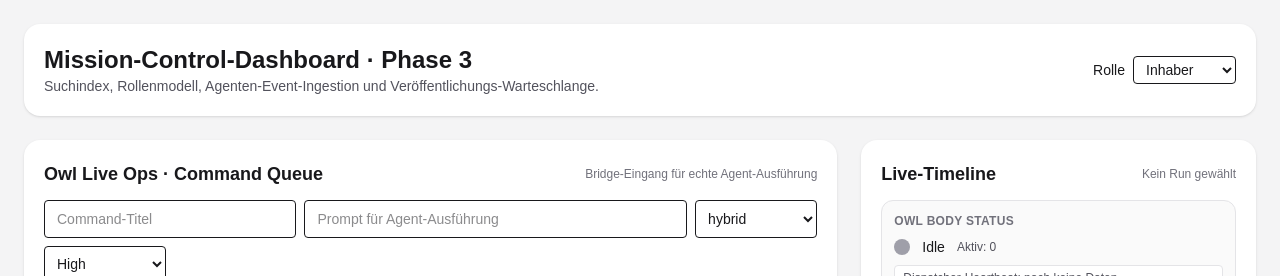
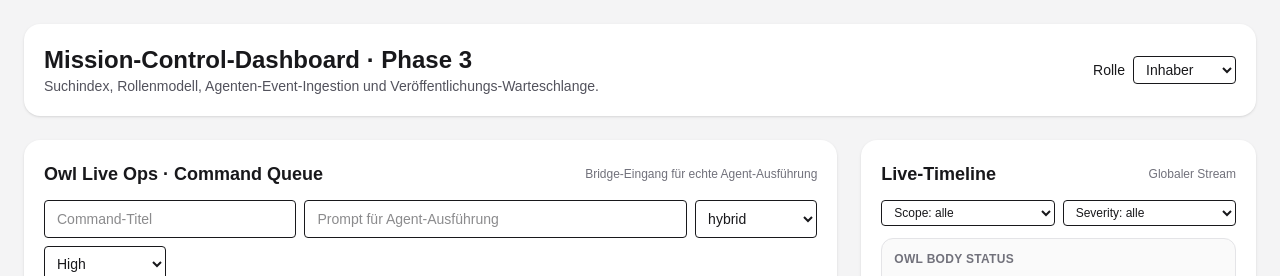
Before and after one commit to hdisli/Handoff-Report-Generator, a Next.js app in the folder mission-control/: page / in a window 1280 px wide. Shown: the top 276 px of the page. Built offline with nearby package versions, Linux system fonts and the light colour scheme; no server answers.

Commit message:
feat(owl): global live timeline filters for run events

```diff
--- a/mission-control/convex/commandQueue.ts
+++ b/mission-control/convex/commandQueue.ts
@@ -280,6 +280,53 @@ export const listRunEvents = query({
   },
 });
 
+export const listRecentRunEvents = query({
+  args: {
+    limit: v.optional(v.number()),
+    scope: v.optional(v.union(v.literal("all"), v.literal("main"), v.literal("subagent"), v.literal("hybrid"))),
+    severity: v.optional(v.union(v.literal("all"), v.literal("info"), v.literal("warning"), v.literal("error"))),
+  },
+  handler: async (ctx, { limit, scope, severity }) => {
+    const max = Math.min(Math.max(limit ?? 120, 1), 400);
+    const events = await ctx.db.query("agentRunEvents").withIndex("by_ts").order("desc").take(max);
+
+    const runCache = new Map<string, { scope: "main" | "subagent" | "hybrid" } | null>();
+
+    const filtered = [];
+    for (const event of events) {
+      if (severity && severity !== "all" && event.severity !== severity) continue;
+
+      let cached = runCache.get(event.runId);
+      if (cached === undefined) {
+        const run = await ctx.db.query("agentRuns").withIndex("by_runId", (q) => q.eq("runId", event.runId)).first();
+        if (!run) {
+          runCache.set(event.runId, null);
+          continue;
+        }
+
+        const command = await ctx.db.get(run.commandId);
+        if (!command) {
+          runCache.set(event.runId, null);
+          continue;
+        }
+
+        cached = { scope: command.scope };
+        runCache.set(event.runId, cached);
+      }
+
+      if (!cached) continue;
+      if (scope && scope !== "all" && cached.scope !== scope) continue;
+
+      filtered.push({
+        ...event,
+        scope: cached.scope,
+      });
+    }
+
+    return filtered.slice(0, max);
+  },
+});
+
 export const getRunContext = query({
   args: {
     runId: v.string(),
--- a/mission-control/src/app/page.tsx
+++ b/mission-control/src/app/page.tsx
@@ -53,6 +53,7 @@ type AgentRunEvent = {
   kind: string;
   severity: "info" | "warning" | "error";
   message: string;
+  scope?: CommandScope;
 };
 
 type ControlAction = {
@@ -205,6 +206,8 @@ export default function Home() {
   const [commandScope, setCommandScope] = useState<CommandScope>("hybrid");
   const [commandPriority, setCommandPriority] = useState<CommandPriority>("high");
   const [selectedRunId, setSelectedRunId] = useState("");
+  const [timelineScopeFilter, setTimelineScopeFilter] = useState<"all" | CommandScope>("all");
+  const [timelineSeverityFilter, setTimelineSeverityFilter] = useState<"all" | "info" | "warning" | "error">("all");
 
   const canEdit = role === "owner" || role === "editor";
   const week = useMemo(() => getWeekWindow(weekOffset), [weekOffset]);
@@ -236,6 +239,11 @@ export default function Home() {
     api.commandQueue.listRunEvents,
     effectiveRunId ? { runId: effectiveRunId, limit: 60 } : "skip",
   ) ?? []) as AgentRunEvent[];
+  const recentRunEvents = (useQuery(api.commandQueue.listRecentRunEvents, {
+    limit: 120,
+    scope: timelineScopeFilter,
+    severity: timelineSeverityFilter,
+  }) ?? []) as AgentRunEvent[];
   const rawControlActions = useQuery(api.commandQueue.listControlActions, { limit: 40 });
   const controlActions = useMemo(() => (rawControlActions ?? []) as ControlAction[], [rawControlActions]);
 
@@ -256,6 +264,10 @@ export default function Home() {
     if (!effectiveRunId) return controlActions.slice(0, 10);
     return controlActions.filter((action) => action.runId === effectiveRunId).slice(0, 10);
   }, [controlActions, effectiveRunId]);
+
+  const timelineEvents = effectiveRunId
+    ? runEvents
+    : recentRunEvents;
 
   const logActivity = useMutation(api.activities.log);
   const removeActivity = useMutation(api.activities.remove);
@@ -569,10 +581,26 @@ export default function Home() {
           </article>
 
           <article className="rounded-2xl bg-white p-5 shadow-sm">
-            <div className="mb-3 flex items-center justify-between">
+            <div className="mb-3 flex items-center justify-between gap-2">
               <h2 className="text-lg font-semibold">Live-Timeline</h2>
-              <p className="text-xs text-zinc-500">{effectiveRunId || "Kein Run gewählt"}</p>
+              <p className="text-xs text-zinc-500">{effectiveRunId || "Globaler Stream"}</p>
             </div>
+            {!effectiveRunId && (
+              <div className="mb-3 grid grid-cols-2 gap-2">
+                <select className="rounded border px-2 py-1 text-xs" value={timelineScopeFilter} onChange={(e) => setTimelineScopeFilter(e.target.value as "all" | CommandScope)}>
+                  <option value="all">Scope: alle</option>
+                  <option value="main">Scope: main</option>
+                  <option value="subagent">Scope: subagent</option>
+                  <option value="hybrid">Scope: hybrid</option>
+                </select>
+                <select className="rounded border px-2 py-1 text-xs" value={timelineSeverityFilter} onChange={(e) => setTimelineSeverityFilter(e.target.value as "all" | "info" | "warning" | "error")}>
+                  <option value="all">Severity: alle</option>
+                  <option value="info">info</option>
+                  <option value="warning">warning</option>
+                  <option value="error">error</option>
+                </select>
+              </div>
+            )}
 
             <div className="mb-4 rounded-xl border border-zinc-200 bg-zinc-50 p-3">
               <p className="text-xs font-semibold uppercase tracking-wide text-zinc-500">Owl Body Status</p>
@@ -631,13 +659,16 @@ export default function Home() {
             </div>
 
             <div className="max-h-[280px] space-y-2 overflow-auto">
-              {runEvents.length === 0 ? (
+              {timelineEvents.length === 0 ? (
                 <p className="text-sm text-zinc-500">Noch keine Events.</p>
               ) : (
-                runEvents.map((event) => (
+                timelineEvents.map((event) => (
                   <div key={event._id} className="rounded border border-zinc-200 bg-zinc-50 p-2 text-sm">
                     <div className="flex items-center justify-between gap-2">
-                      <span className={`rounded px-2 py-0.5 text-xs font-semibold ${event.severity === "error" ? "bg-rose-100 text-rose-700" : event.severity === "warning" ? "bg-amber-100 text-amber-800" : "bg-sky-100 text-sky-700"}`}>{event.kind}</span>
+                      <div className="flex items-center gap-1">
+                        <span className={`rounded px-2 py-0.5 text-xs font-semibold ${event.severity === "error" ? "bg-rose-100 text-rose-700" : event.severity === "warning" ? "bg-amber-100 text-amber-800" : "bg-sky-100 text-sky-700"}`}>{event.kind}</span>
+                        {!effectiveRunId && event.scope && <span className="rounded bg-zinc-200 px-2 py-0.5 text-xs text-zinc-700">{event.scope}</span>}
+                      </div>
                       <span className="text-xs text-zinc-500">{new Date(event.ts).toLocaleTimeString("de-DE")}</span>
                     </div>
                     <p className="mt-1 text-xs text-zinc-700">{event.message}</p>
```
Also changed, not shown: 2 other files (tests, documents, lock files or other folders).
